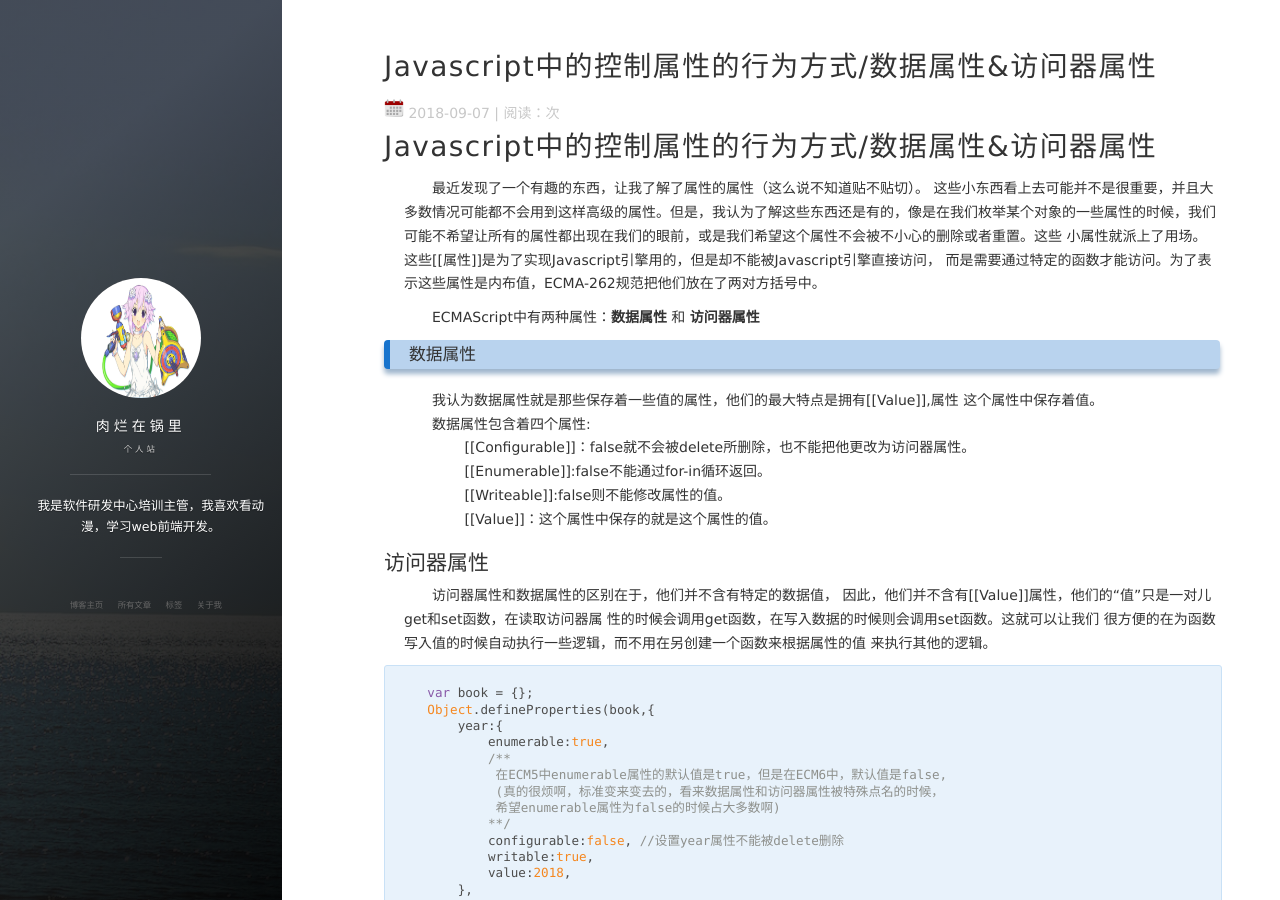
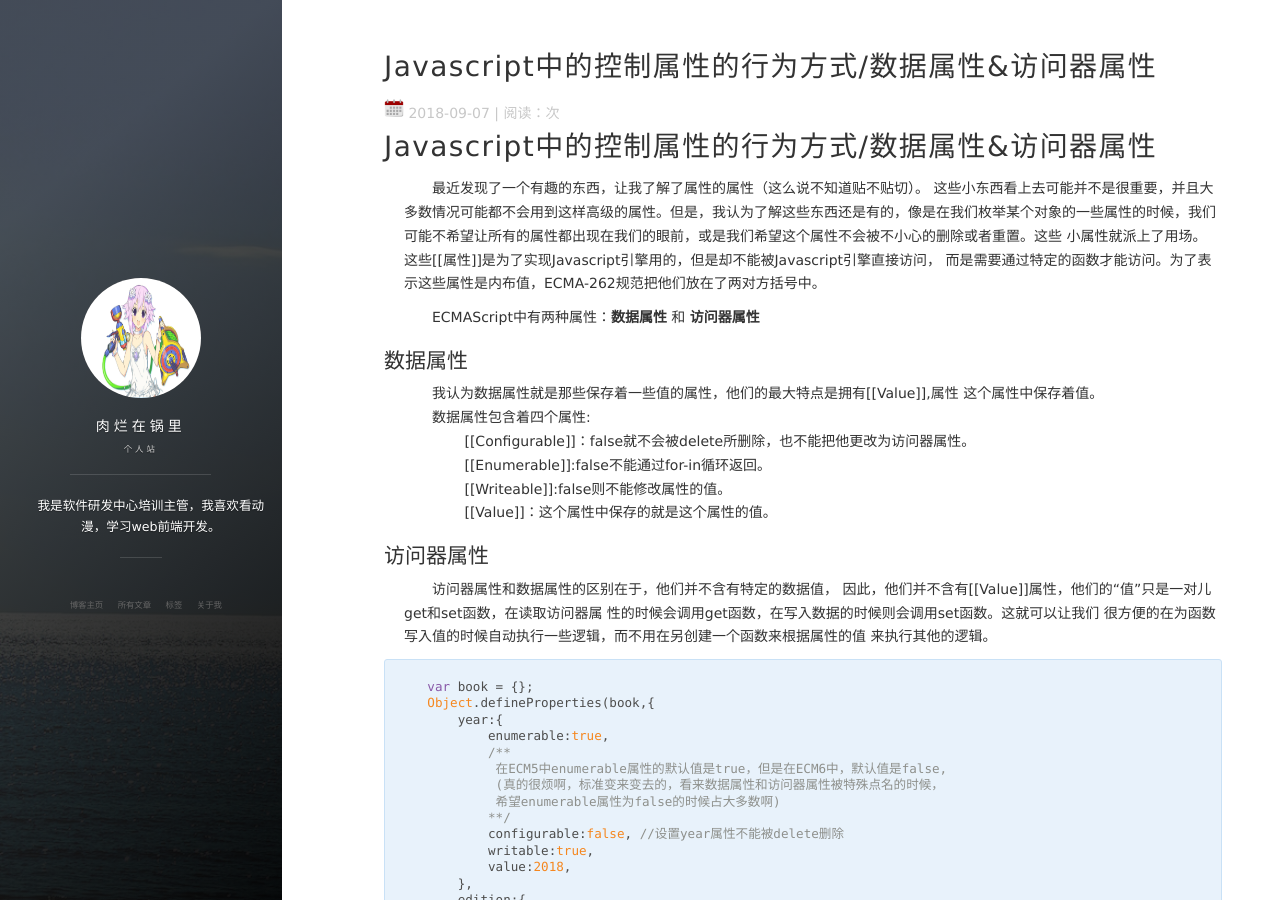
Before and after one commit to FDirectionClear/fdirectionclear.github.io, a Jekyll site: the page built from _posts/2018-09-07-fwq_property.md, in a window 1280 px wide and 900 px high. Built offline with Jekyll 4.4.1, drawn with Linux system fonts in a browser that asks for light colours; nearby versions of some CDN libraries; comment, search, counter and statistics services are not loaded.

```diff
--- a/_posts/2018-09-07-fwq_property.md
+++ b/_posts/2018-09-07-fwq_property.md
@@ -14,7 +14,7 @@ tag: Javascript
 
 &emsp;&emsp;ECMAScript中有两种属性：**数据属性** 和 **访问器属性**
 
-### 数据属性
+## 数据属性
 &emsp;&emsp;我认为数据属性就是那些保存着一些值的属性，他们的最大特点是拥有[[Value]],属性
  这个属性中保存着值。
   &emsp;&emsp;数据属性包含着四个属性:
```
